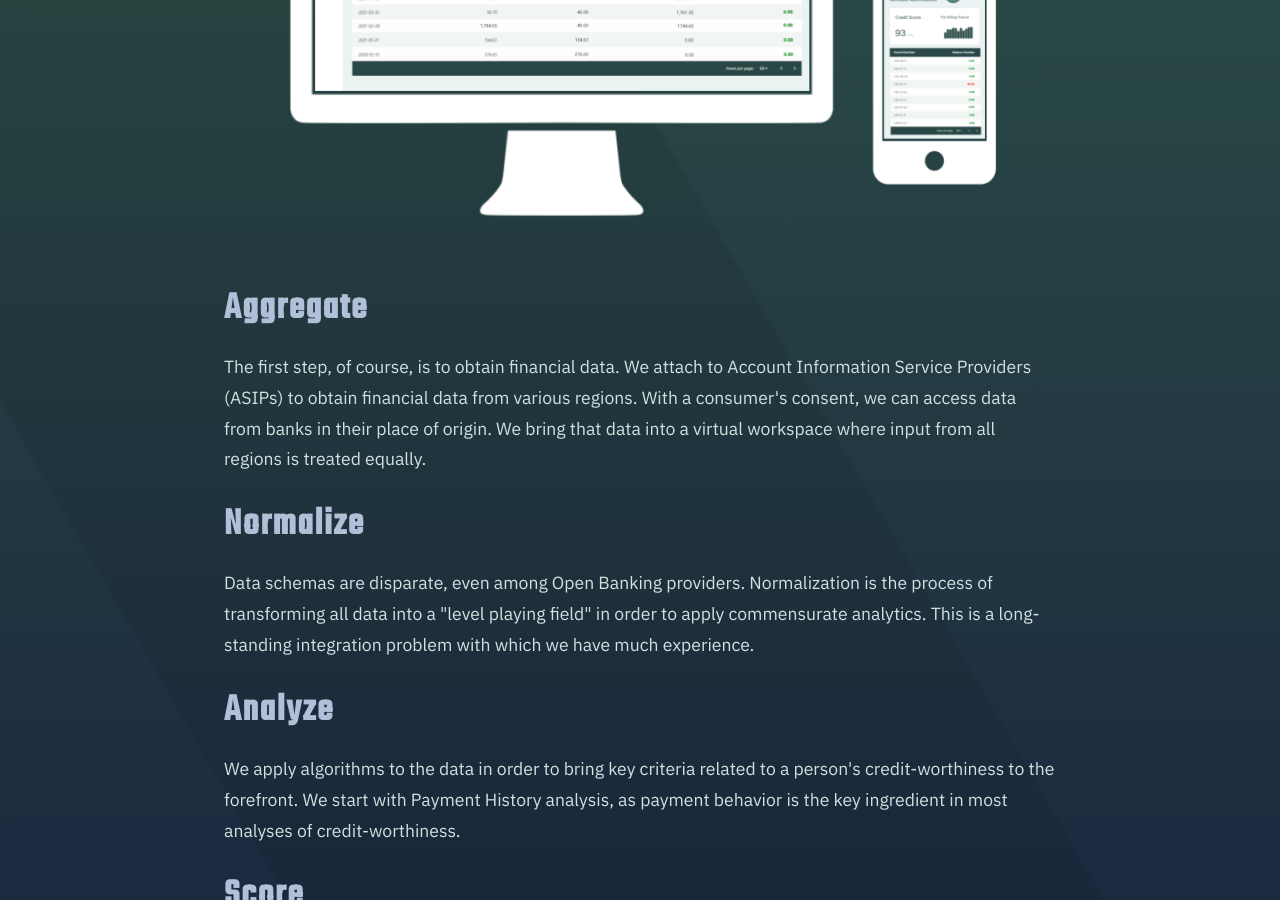
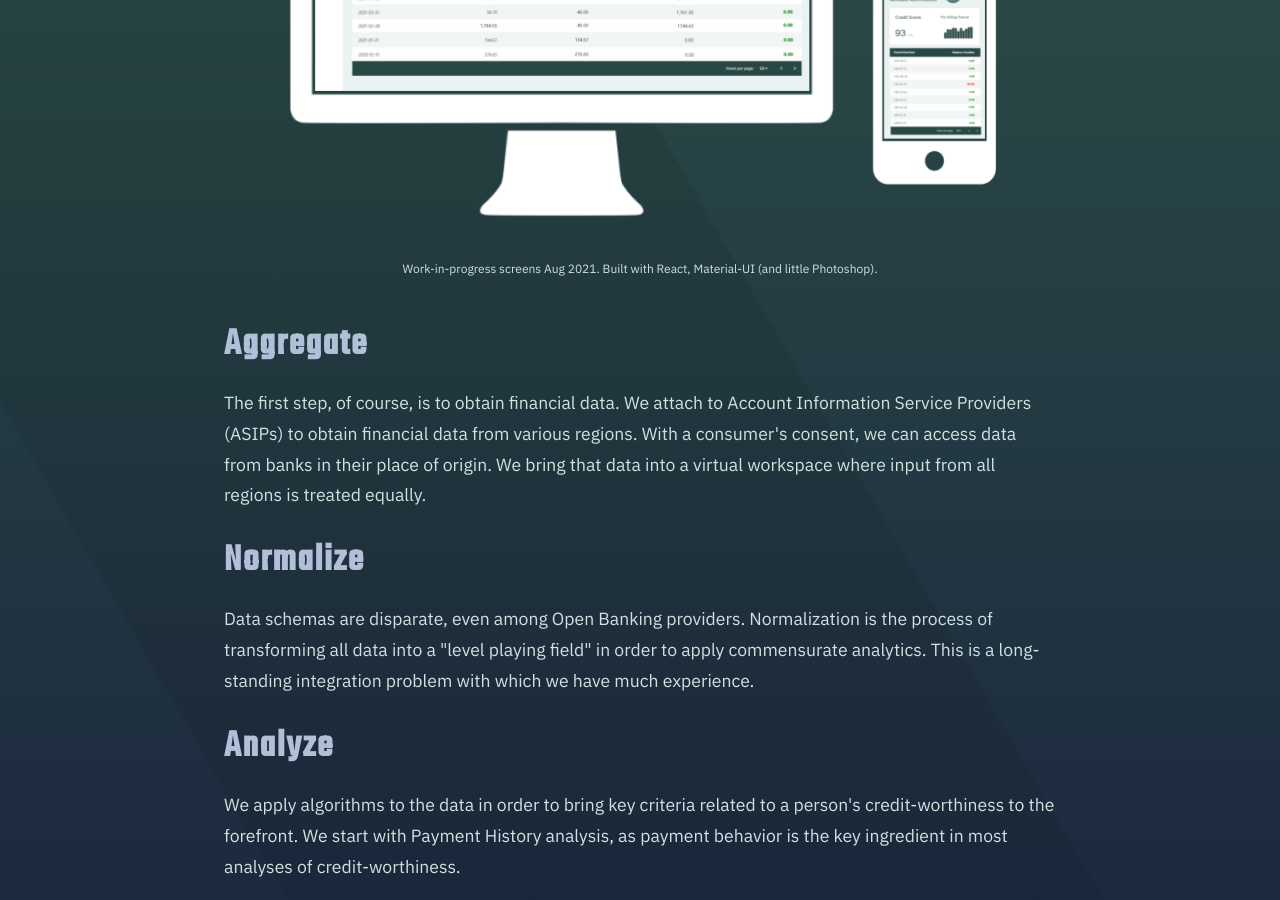
Before and after one commit to civis-mundi/civis-mundi.github.io, a Jekyll site: the page built from pages/product.html, in a window 1280 px wide and 900 px high, scrolled down 1534 px. Built offline with Jekyll 4.4.1, drawn with Linux system fonts in a browser that asks for light colours.

Commit message:
#2 Product screenshots.

```diff
--- a/pages/product.html
+++ b/pages/product.html
@@ -52,6 +52,9 @@ title: Product
     <p>
         <img src="../assets/images/civis-mundi-07.png">
     </p>
+    <p style="text-align: center;">
+        Work-in-progress screens Aug 2021. Built with React, Material-UI (and little Photoshop).
+    </p>
 </div>
 <div class="content-story-section">
     <h1 class="content-story-section-header">Aggregate</h1>
```
